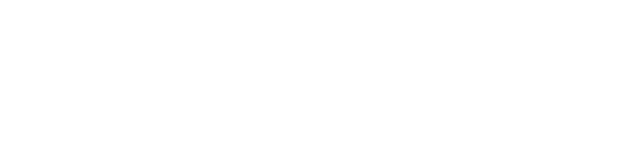
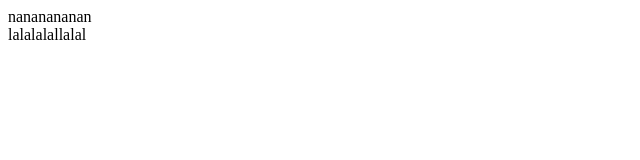
Before and after one commit to mklopotek/Exercises_Git3, a plain HTML site: page index.html in a window 1280 px wide. Shown: the whole page, without its empty margins (0-640 px from the left). Drawn offline with Linux system fonts and the light colour scheme.

Commit message:
first changes

```diff
--- a/index.html
+++ b/index.html
@@ -4,7 +4,15 @@
 
 <title>
    lalalalallalal
+
+   lalalalla
 </title>
+
+<artcile> </artcile>
+<article>
+    <div>nananananan</div>
+    <article>lalalalallalal</article>
+</article>
 
 </body>
 
```
